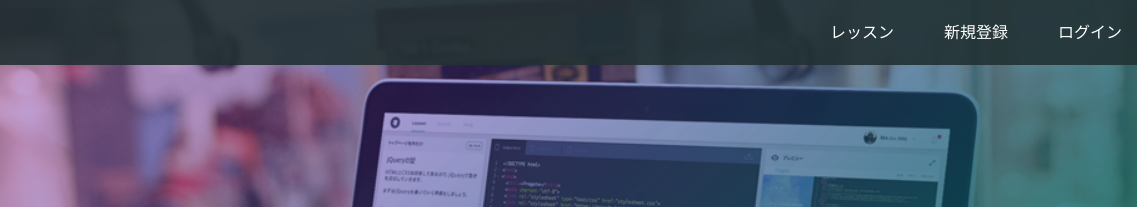
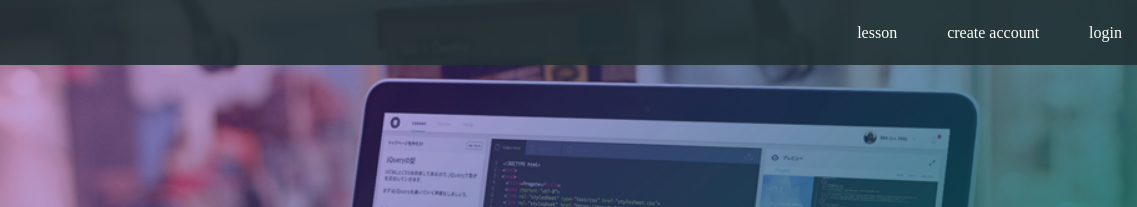
Before and after one commit to ai4003/ai4003.github.io, a plain HTML site: page index.html in a window 1280 px wide. Shown: the top 207 px of the page, 143-1280 px from the left. Drawn offline with Linux system fonts and the light colour scheme.

Commit message:
Update index.html

```diff
--- a/index.html
+++ b/index.html
@@ -15,9 +15,9 @@
       </div>
       <span class="fa fa-bars menu-icon"></span>
       <div class="header-right">
-        <a href="#">レッスン</a>
-        <a href="#">新規登録</a>
-        <a href="#" class="login">ログイン</a>
+        <a href="#">lesson</a>
+        <a href="#">create account</a>
+        <a href="#" class="login">login</a>
       </div>
     </div>
   </header>
```
